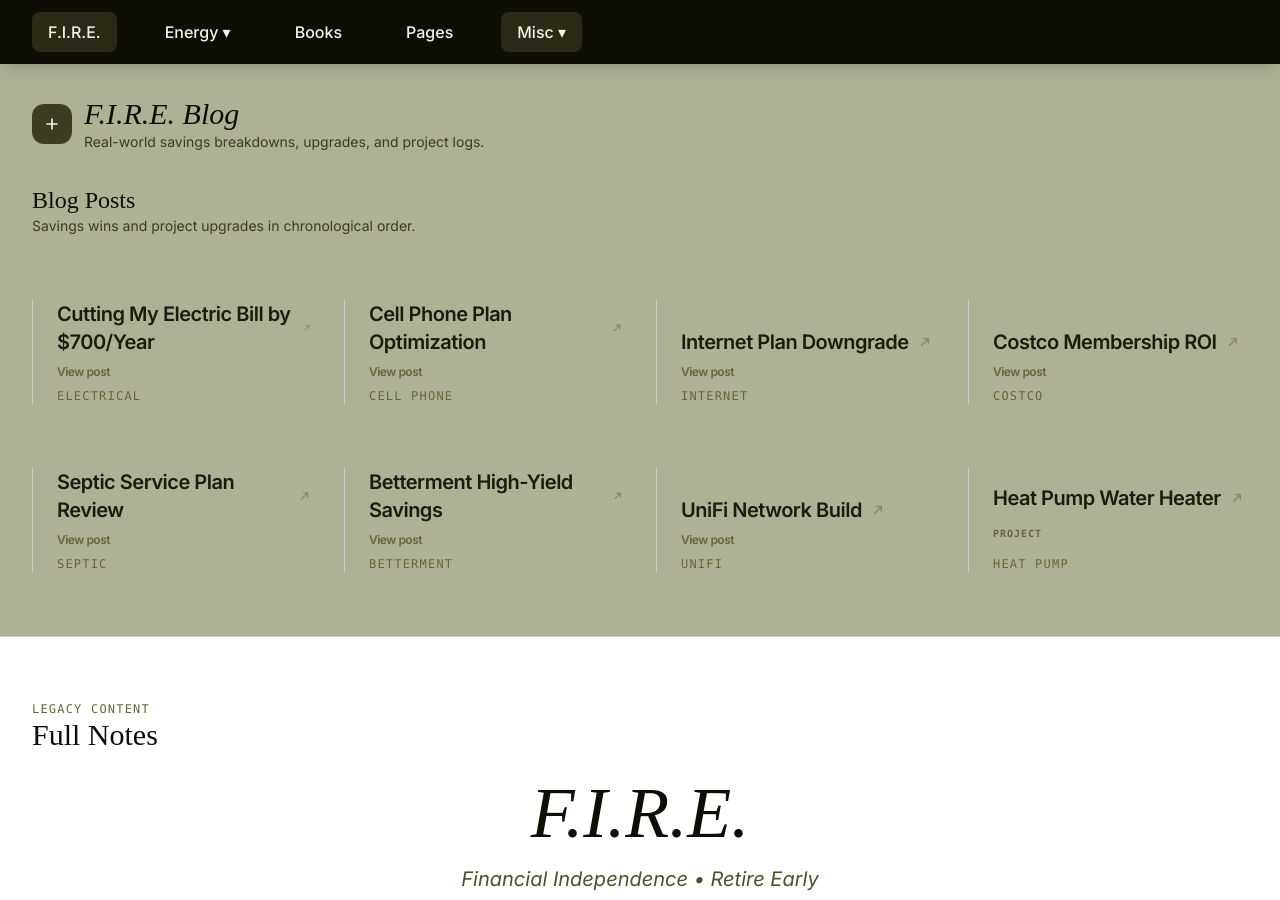
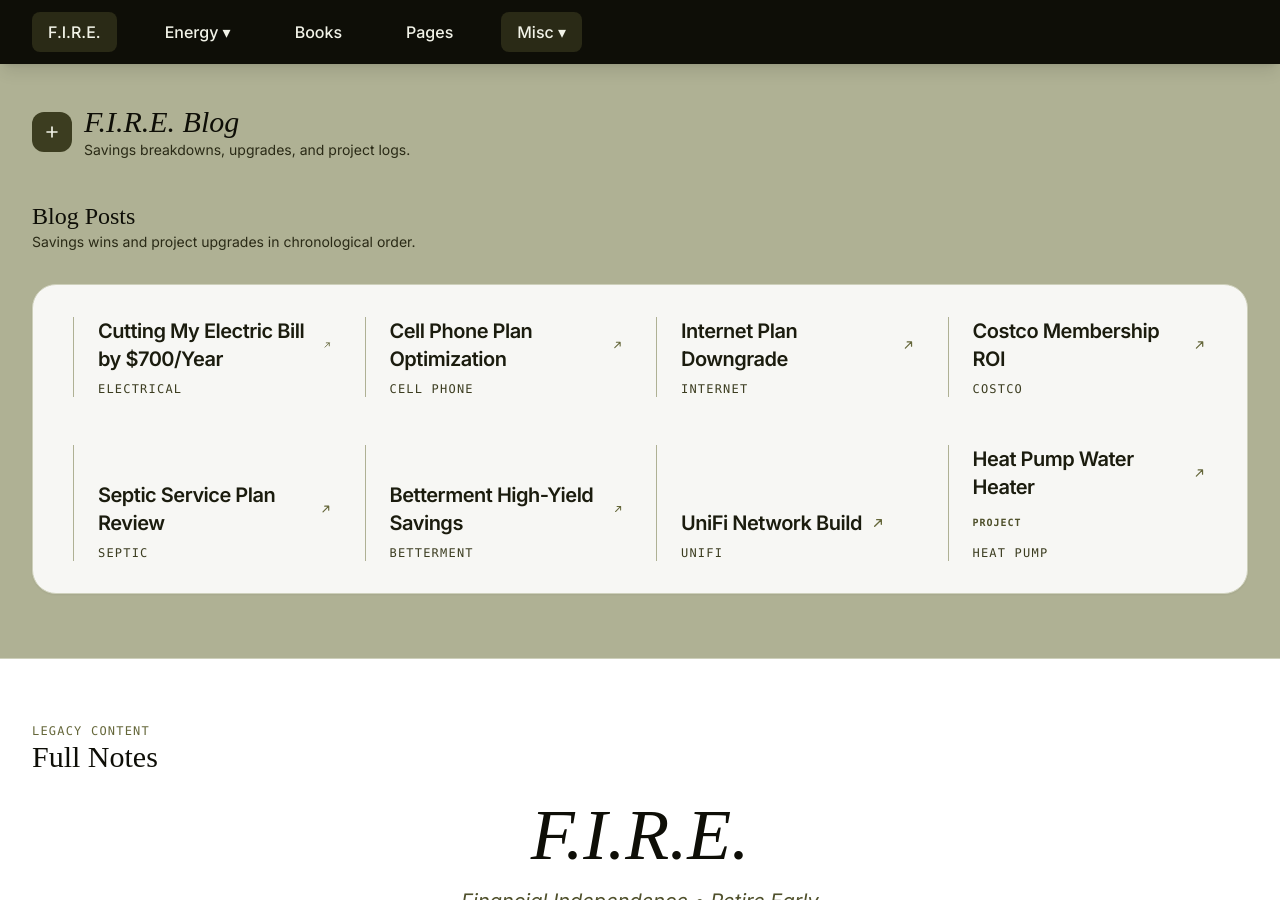
Before and after one commit to techmore/techmore.github.io, a Jekyll site: the page built from index.html, in a window 1280 px wide and 900 px high. Built offline with Jekyll 4.4.1, drawn with Linux system fonts in a browser that asks for light colours; nearby versions of some CDN libraries; some web fonts are replaced.

Commit message:
Refine blog layout for accessibility

```diff
--- a/index.html
+++ b/index.html
@@ -5,7 +5,7 @@ title: F.I.R.E. - Techmore
 
 <main class="bg-olive-300">
     <!-- Command Bar -->
-    <section class="py-8">
+    <section class="py-10">
         <div class="max-w-7xl mx-auto px-4 sm:px-6 lg:px-8">
             <div class="flex flex-col gap-4 lg:flex-row lg:items-center lg:gap-6">
                 <div class="flex items-center gap-3">
@@ -16,7 +16,7 @@ title: F.I.R.E. - Techmore
                     </div>
                     <div>
                         <h1 class="text-3xl font-display italic text-olive-950">F.I.R.E. Blog</h1>
-                        <p class="text-sm text-olive-700">Real-world savings breakdowns, upgrades, and project logs.</p>
+                        <p class="text-sm text-olive-800">Savings breakdowns, upgrades, and project logs.</p>
                     </div>
                 </div>
 
@@ -30,123 +30,108 @@ title: F.I.R.E. - Techmore
             <div class="flex items-center justify-between mb-6">
                 <div>
                     <h2 class="text-2xl text-olive-950">Blog Posts</h2>
-                    <p class="text-sm text-olive-700">Savings wins and project upgrades in chronological order.</p>
-                </div>
-            </div>
-
-            <dl class="mt-8 grid grid-cols-1 gap-x-8 gap-y-12 sm:mt-12 sm:grid-cols-2 sm:gap-y-16 lg:mt-16 lg:grid-cols-4">
-    <div class="flex flex-col-reverse gap-y-2 border-l border-olive-200 pl-6">
-        <dt class="text-xs text-olive-500 font-mono tracking-widest uppercase">Electrical</dt>
+                    <p class="text-sm text-olive-800">Savings wins and project upgrades in chronological order.</p>
+                </div>
+            </div>
+
+            <div class="mt-8 bg-white/90 rounded-3xl border border-olive-200 shadow-sm px-6 sm:px-8 lg:px-10 py-8">
+    <dl class="grid grid-cols-1 gap-x-8 gap-y-10 sm:grid-cols-2 sm:gap-y-12 lg:grid-cols-4">
+        <div class="flex flex-col-reverse gap-y-2 border-l border-olive-300 pl-6">
+            <dt class="text-xs text-olive-700 font-mono tracking-widest uppercase">Electrical</dt>
             <dd class="text-xl text-olive-900 font-semibold tracking-tight">
                 <a href="#electrical" class="group inline-flex items-center gap-2 hover:text-olive-700 transition-colors" data-category="electrical" data-search="Electrical Cut Electric Bill">
                     Cutting My Electric Bill by $700/Year
-                <svg class="w-4 h-4 text-olive-400 group-hover:text-olive-700 transition-colors" fill="none" stroke="currentColor" viewBox="0 0 24 24" aria-hidden="true">
+                    <svg class="w-4 h-4 text-olive-500 group-hover:text-olive-700 transition-colors" fill="none" stroke="currentColor" viewBox="0 0 24 24" aria-hidden="true">
                         <path stroke-linecap="round" stroke-linejoin="round" stroke-width="2" d="M7 17L17 7M10 7h7v7" />
                     </svg>
                 </a>
-            <span class="mt-2 block text-xs text-olive-500">View post</span>
             </dd>
         </div>
-    <div class="flex flex-col-reverse gap-y-2 border-l border-olive-200 pl-6">
-        <dt class="text-xs text-olive-500 font-mono tracking-widest uppercase">Cell Phone</dt>
+        <div class="flex flex-col-reverse gap-y-2 border-l border-olive-300 pl-6">
+            <dt class="text-xs text-olive-700 font-mono tracking-widest uppercase">Cell Phone</dt>
             <dd class="text-xl text-olive-900 font-semibold tracking-tight">
                 <a href="#cellphone" class="group inline-flex items-center gap-2 hover:text-olive-700 transition-colors" data-category="cellphone" data-search="Cell Phone Plan">
                     Cell Phone Plan Optimization
-                <svg class="w-4 h-4 text-olive-400 group-hover:text-olive-700 transition-colors" fill="none" stroke="currentColor" viewBox="0 0 24 24" aria-hidden="true">
+                    <svg class="w-4 h-4 text-olive-500 group-hover:text-olive-700 transition-colors" fill="none" stroke="currentColor" viewBox="0 0 24 24" aria-hidden="true">
                         <path stroke-linecap="round" stroke-linejoin="round" stroke-width="2" d="M7 17L17 7M10 7h7v7" />
                     </svg>
                 </a>
-            <span class="mt-2 block text-xs text-olive-500">View post</span>
             </dd>
         </div>
-    <div class="flex flex-col-reverse gap-y-2 border-l border-olive-200 pl-6">
-        <dt class="text-xs text-olive-500 font-mono tracking-widest uppercase">Internet</dt>
+        <div class="flex flex-col-reverse gap-y-2 border-l border-olive-300 pl-6">
+            <dt class="text-xs text-olive-700 font-mono tracking-widest uppercase">Internet</dt>
             <dd class="text-xl text-olive-900 font-semibold tracking-tight">
                 <a href="#internet" class="group inline-flex items-center gap-2 hover:text-olive-700 transition-colors" data-category="internet" data-search="Internet Plan">
                     Internet Plan Downgrade
-                <svg class="w-4 h-4 text-olive-400 group-hover:text-olive-700 transition-colors" fill="none" stroke="currentColor" viewBox="0 0 24 24" aria-hidden="true">
+                    <svg class="w-4 h-4 text-olive-500 group-hover:text-olive-700 transition-colors" fill="none" stroke="currentColor" viewBox="0 0 24 24" aria-hidden="true">
                         <path stroke-linecap="round" stroke-linejoin="round" stroke-width="2" d="M7 17L17 7M10 7h7v7" />
                     </svg>
                 </a>
-            <span class="mt-2 block text-xs text-olive-500">View post</span>
             </dd>
         </div>
-    <div class="flex flex-col-reverse gap-y-2 border-l border-olive-200 pl-6">
-        <dt class="text-xs text-olive-500 font-mono tracking-widest uppercase">Costco</dt>
+        <div class="flex flex-col-reverse gap-y-2 border-l border-olive-300 pl-6">
+            <dt class="text-xs text-olive-700 font-mono tracking-widest uppercase">Costco</dt>
             <dd class="text-xl text-olive-900 font-semibold tracking-tight">
                 <a href="#costco" class="group inline-flex items-center gap-2 hover:text-olive-700 transition-colors" data-category="costco" data-search="Costco Membership">
                     Costco Membership ROI
-                <svg class="w-4 h-4 text-olive-400 group-hover:text-olive-700 transition-colors" fill="none" stroke="currentColor" viewBox="0 0 24 24" aria-hidden="true">
+                    <svg class="w-4 h-4 text-olive-500 group-hover:text-olive-700 transition-colors" fill="none" stroke="currentColor" viewBox="0 0 24 24" aria-hidden="true">
                         <path stroke-linecap="round" stroke-linejoin="round" stroke-width="2" d="M7 17L17 7M10 7h7v7" />
                     </svg>
                 </a>
-            <span class="mt-2 block text-xs text-olive-500">View post</span>
             </dd>
         </div>
-    <div class="flex flex-col-reverse gap-y-2 border-l border-olive-200 pl-6">
-        <dt class="text-xs text-olive-500 font-mono tracking-widest uppercase">Septic</dt>
+        <div class="flex flex-col-reverse gap-y-2 border-l border-olive-300 pl-6">
+            <dt class="text-xs text-olive-700 font-mono tracking-widest uppercase">Septic</dt>
             <dd class="text-xl text-olive-900 font-semibold tracking-tight">
                 <a href="#septic" class="group inline-flex items-center gap-2 hover:text-olive-700 transition-colors" data-category="septic" data-search="Septic Service Plan">
                     Septic Service Plan Review
-                <svg class="w-4 h-4 text-olive-400 group-hover:text-olive-700 transition-colors" fill="none" stroke="currentColor" viewBox="0 0 24 24" aria-hidden="true">
+                    <svg class="w-4 h-4 text-olive-500 group-hover:text-olive-700 transition-colors" fill="none" stroke="currentColor" viewBox="0 0 24 24" aria-hidden="true">
                         <path stroke-linecap="round" stroke-linejoin="round" stroke-width="2" d="M7 17L17 7M10 7h7v7" />
                     </svg>
                 </a>
-            <span class="mt-2 block text-xs text-olive-500">View post</span>
             </dd>
         </div>
-    <div class="flex flex-col-reverse gap-y-2 border-l border-olive-200 pl-6">
-        <dt class="text-xs text-olive-500 font-mono tracking-widest uppercase">Betterment</dt>
+        <div class="flex flex-col-reverse gap-y-2 border-l border-olive-300 pl-6">
+            <dt class="text-xs text-olive-700 font-mono tracking-widest uppercase">Betterment</dt>
             <dd class="text-xl text-olive-900 font-semibold tracking-tight">
                 <a href="#betterment" class="group inline-flex items-center gap-2 hover:text-olive-700 transition-colors" data-category="betterment" data-search="Betterment High Yield Savings">
                     Betterment High-Yield Savings
-                <svg class="w-4 h-4 text-olive-400 group-hover:text-olive-700 transition-colors" fill="none" stroke="currentColor" viewBox="0 0 24 24" aria-hidden="true">
+                    <svg class="w-4 h-4 text-olive-500 group-hover:text-olive-700 transition-colors" fill="none" stroke="currentColor" viewBox="0 0 24 24" aria-hidden="true">
                         <path stroke-linecap="round" stroke-linejoin="round" stroke-width="2" d="M7 17L17 7M10 7h7v7" />
                     </svg>
                 </a>
-            <span class="mt-2 block text-xs text-olive-500">View post</span>
             </dd>
         </div>
-    <div class="flex flex-col-reverse gap-y-2 border-l border-olive-200 pl-6">
-        <dt class="text-xs text-olive-500 font-mono tracking-widest uppercase">UniFi</dt>
+        <div class="flex flex-col-reverse gap-y-2 border-l border-olive-300 pl-6">
+            <dt class="text-xs text-olive-700 font-mono tracking-widest uppercase">UniFi</dt>
             <dd class="text-xl text-olive-900 font-semibold tracking-tight">
                 <a href="#unifi" class="group inline-flex items-center gap-2 hover:text-olive-700 transition-colors" data-category="unifi" data-search="UniFi Network Build">
                     UniFi Network Build
-                <svg class="w-4 h-4 text-olive-400 group-hover:text-olive-700 transition-colors" fill="none" stroke="currentColor" viewBox="0 0 24 24" aria-hidden="true">
+                    <svg class="w-4 h-4 text-olive-500 group-hover:text-olive-700 transition-colors" fill="none" stroke="currentColor" viewBox="0 0 24 24" aria-hidden="true">
                         <path stroke-linecap="round" stroke-linejoin="round" stroke-width="2" d="M7 17L17 7M10 7h7v7" />
                     </svg>
                 </a>
-            <span class="mt-2 block text-xs text-olive-500">View post</span>
             </dd>
         </div>
-    <div class="flex flex-col-reverse gap-y-2 border-l border-olive-200 pl-6">
-        <dt class="text-xs text-olive-500 font-mono tracking-widest uppercase">Heat Pump</dt>
+        <div class="flex flex-col-reverse gap-y-2 border-l border-olive-300 pl-6">
+            <dt class="text-xs text-olive-700 font-mono tracking-widest uppercase">Heat Pump</dt>
             <dd class="text-xl text-olive-900 font-semibold tracking-tight">
                 <a href="#heatpump" class="group inline-flex items-center gap-2 hover:text-olive-700 transition-colors" data-category="heatpump" data-search="Heat Pump Water Heater">
                     Heat Pump Water Heater
-                <svg class="w-4 h-4 text-olive-400 group-hover:text-olive-700 transition-colors" fill="none" stroke="currentColor" viewBox="0 0 24 24" aria-hidden="true">
+                    <svg class="w-4 h-4 text-olive-500 group-hover:text-olive-700 transition-colors" fill="none" stroke="currentColor" viewBox="0 0 24 24" aria-hidden="true">
                         <path stroke-linecap="round" stroke-linejoin="round" stroke-width="2" d="M7 17L17 7M10 7h7v7" />
                     </svg>
                 </a>
-            <span class="mt-2 block text-[10px] text-olive-500 font-mono tracking-widest uppercase">Project</span>
+                <span class="mt-2 block text-[10px] text-olive-600 font-mono tracking-widest uppercase">Project</span>
             </dd>
         </div>
     </dl>
+</div>
+
 
 
         </div>
     </section>
-
-    <script>
-        (function() {
-            var cards = document.querySelectorAll('.compact-card');
-            cards.forEach(function(card) {
-                card.classList.remove('hidden');
-            });
-
-        })();
-    </script>
-
 <section class="py-16 bg-white border-t border-olive-200">
     <div class="max-w-7xl mx-auto px-4 sm:px-6 lg:px-8">
         <div class="flex items-center justify-between mb-6">
```
Lines whose indentation alone changed are shown as unchanged.
